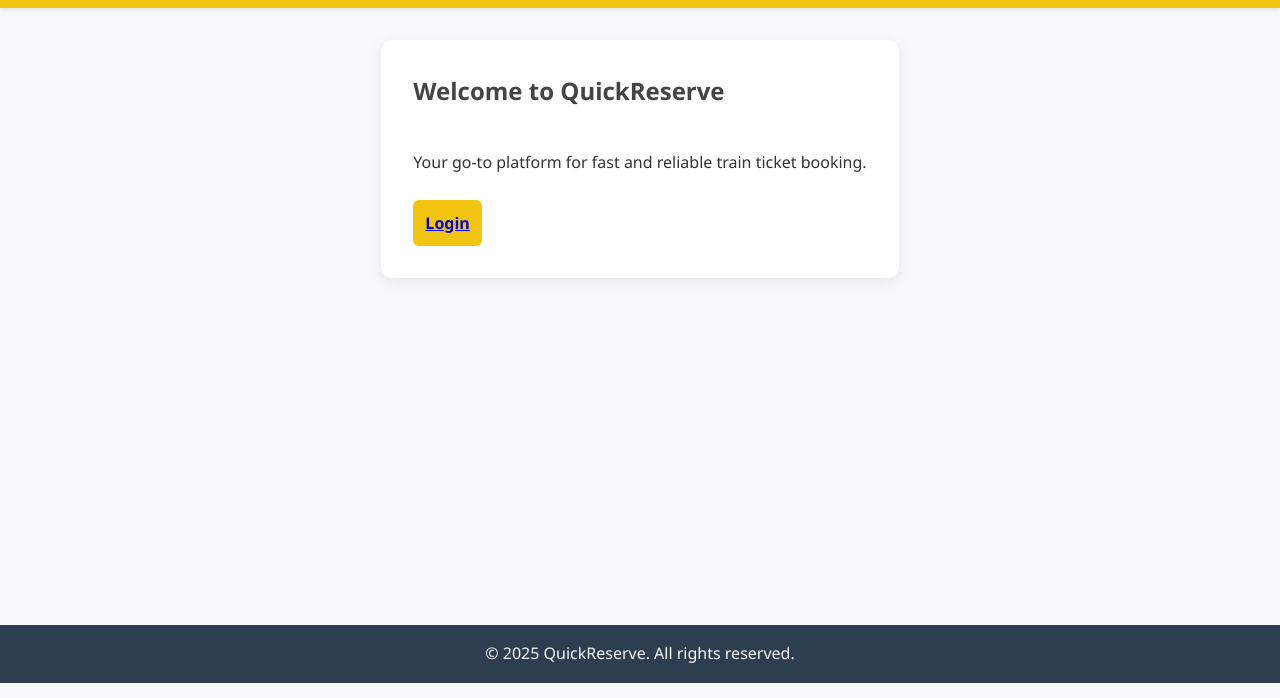
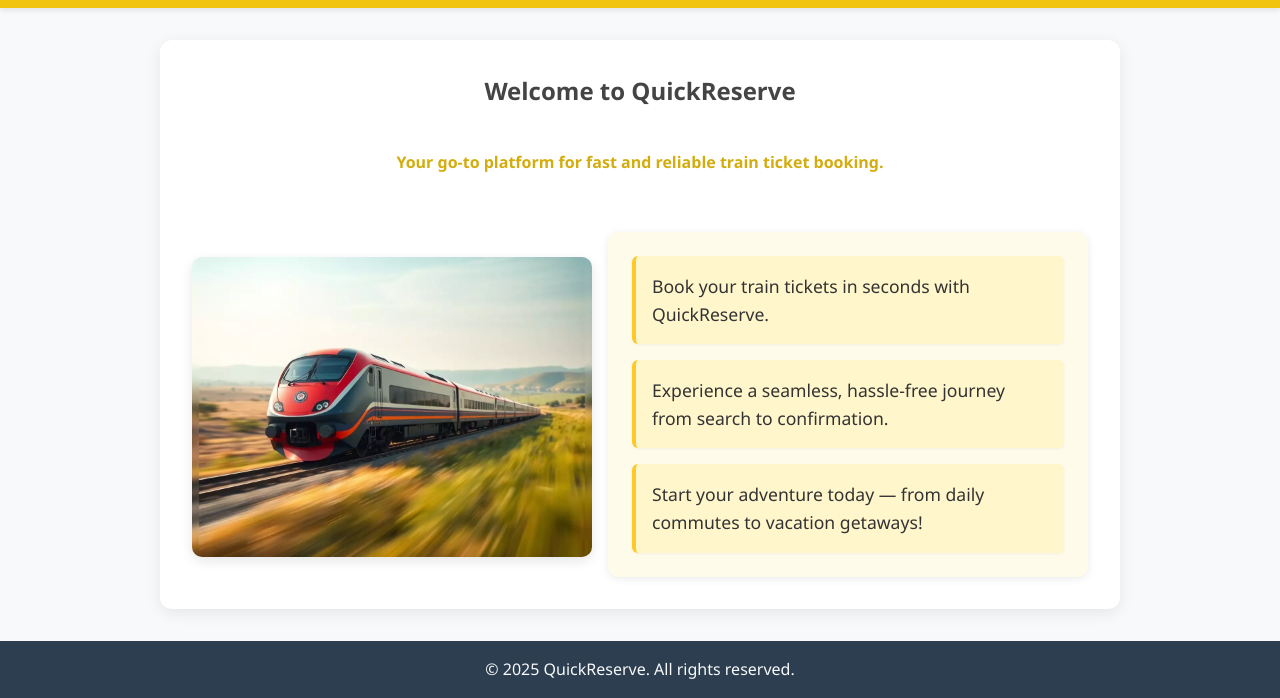
Before and after one commit to Bharath-56/quickreserve, a website: page quickreserve/public/index.html in a window 1280 px wide. Shown: the part 117-815 px from the top of the page. Drawn offline with Linux system fonts and the light colour scheme; no server answers.

Commit message:
updated Home page

```diff
--- a/quickreserve/public/index.html
+++ b/quickreserve/public/index.html
@@ -5,6 +5,121 @@
   <meta name="viewport" content="width=device-width, initial-scale=1.0" />
   <title>QuickReserve - Home</title>
   <link rel="stylesheet" href="css/styles.css" />
+  <style>
+    .home {
+      display: flex;
+      flex-direction: column;
+      align-items: center;
+      padding: 2rem;
+      text-align: center;
+    }
+
+    .promo-section {
+      display: flex;
+      flex-direction: column;
+      align-items: center;
+      margin-top: 2rem;
+      gap: 1rem;
+      max-width: 900px;
+    }
+
+    .promo-section img {
+      max-width: 100%;
+      border-radius: 10px;
+      box-shadow: 0 4px 12px rgba(0, 0, 0, 0.1);
+    }
+
+    .text-box {
+      display: flex;
+      flex-direction: column;
+      gap: 0.75rem;
+      background-color: #f6f8fa;
+      padding: 1.5rem;
+      border-radius: 10px;
+      box-shadow: 0 2px 6px rgba(0, 0, 0, 0.05);
+      text-align: left;
+      color: #333;
+      font-size: 1.1rem;
+      font-weight: 500;
+    }
+
+    @media (min-width: 768px) {
+      .promo-section {
+        flex-direction: row;
+        align-items: flex-start;
+      }
+
+      .text-box {
+        text-align: left;
+        flex: 1;
+      }
+
+      .promo-section img {
+        flex: 1;
+        max-width: 400px;
+      }
+    }
+
+    h4{
+      color: #d4ac0d;
+    }
+
+    .promo-section {
+  display: flex;
+  flex-direction: column;
+  align-items: center;
+  gap: 1rem;
+  margin-top: 2rem;
+}
+
+.promo-section img {
+  max-width: 100%;
+  border-radius: 10px;
+  box-shadow: 0 4px 12px rgba(0, 0, 0, 0.1);
+  margin-top: 25px;
+}
+
+.text-box {
+  display: flex;
+  flex-direction: column;
+  gap: 1rem;
+  padding: 1.5rem;
+  border-radius: 10px;
+  background-color: #fffbea;
+  box-shadow: 0 2px 8px rgba(0, 0, 0, 0.08);
+  font-size: 1.1rem;
+  font-weight: 500;
+  color: #333;
+}
+
+.promo-item {
+  display: flex;
+  align-items: flex-start;
+  background: #fff6cc;
+  border-left: 4px solid #ffca28;
+  padding: 1rem;
+  border-radius: 6px;
+  box-shadow: 0 1px 3px rgba(0, 0, 0, 0.05);
+}
+
+@media (min-width: 768px) {
+  .promo-section {
+    flex-direction: row;
+    justify-content: space-between;
+    align-items: flex-start;
+  }
+
+  .promo-section img {
+    flex: 1;
+    max-width: 400px;
+  }
+
+  .text-box {
+    flex: 1;
+  }
+}
+
+  </style>
 </head>
 <body>
 
@@ -19,24 +134,27 @@
     <a href="admin-login.html" id="nav-admin">Admin</a>
     <a href="/auth/logout" id="nav-logout">Logout</a>
   </nav>
-
-
 </header>
-
 
 <div class="container home">
   <h2>Welcome to QuickReserve</h2>
-  <p>Your go-to platform for fast and reliable train ticket booking.</p>
-  <div class="buttons">
-    <button>
-    <a href="login.html" class="btn" type="buttons">Login</a>
-    </button>
+  <h4>Your go-to platform for fast and reliable train ticket booking.</h4>
+
+  <div class="promo-section">
+    <img src="./images/3.jpg" alt="Train Travel">
+
+    <div class="text-box">
+    <div class="promo-item">Book your train tickets in seconds with QuickReserve.</div>
+    <div class="promo-item">Experience a seamless, hassle-free journey from search to confirmation.</div>
+    <div class="promo-item">Start your adventure today — from daily commutes to vacation getaways!</div>
+  </div>
   </div>
 </div>
 
 <footer>
   <p>&copy; 2025 QuickReserve. All rights reserved.</p>
 </footer>
+
 <script>
   fetch("/auth/status")
     .then(res => res.json())
@@ -54,7 +172,5 @@
     });
 </script>
 
-
-
 </body>
 </html>
```
Lines whose indentation alone changed are shown as unchanged.
